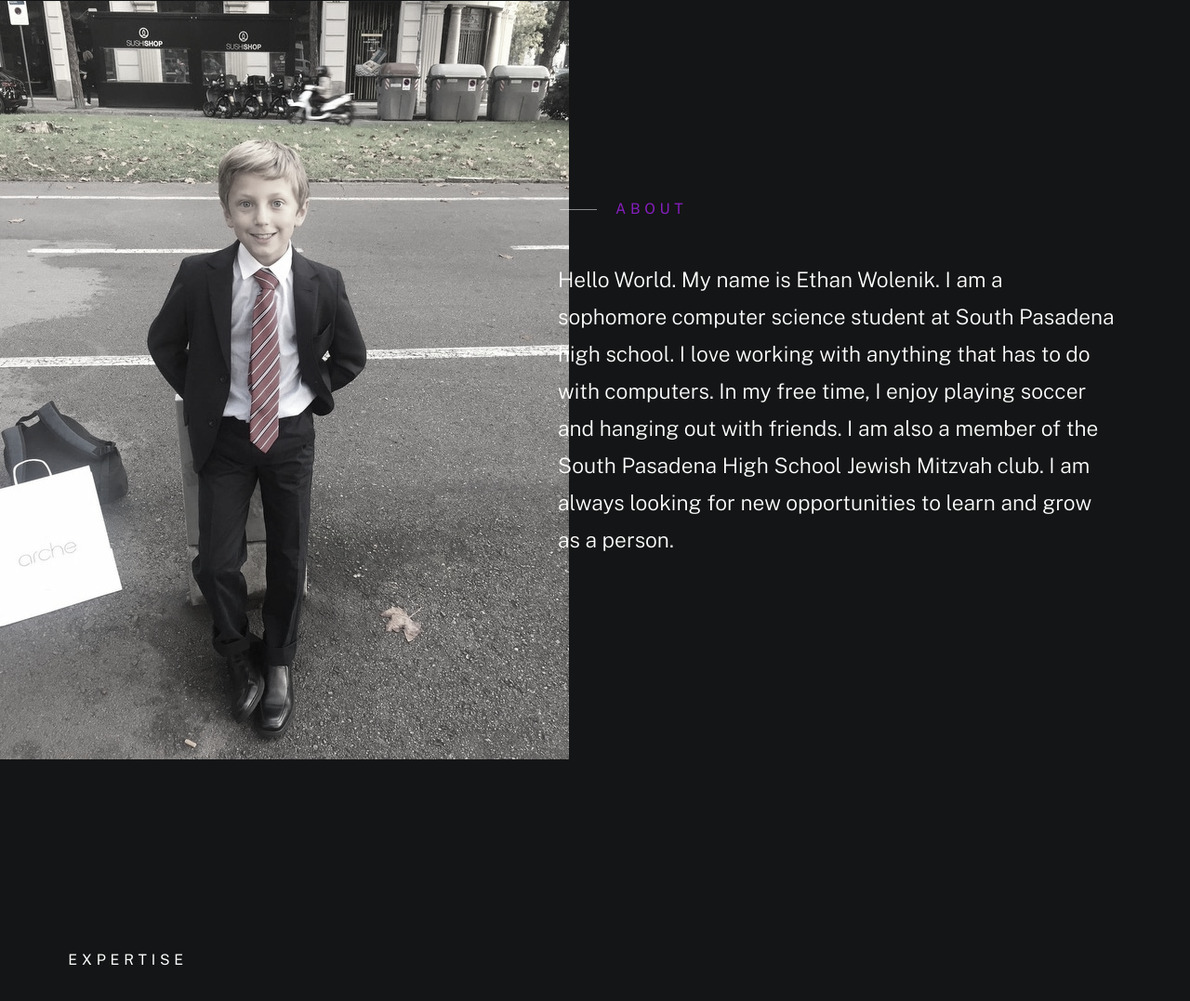
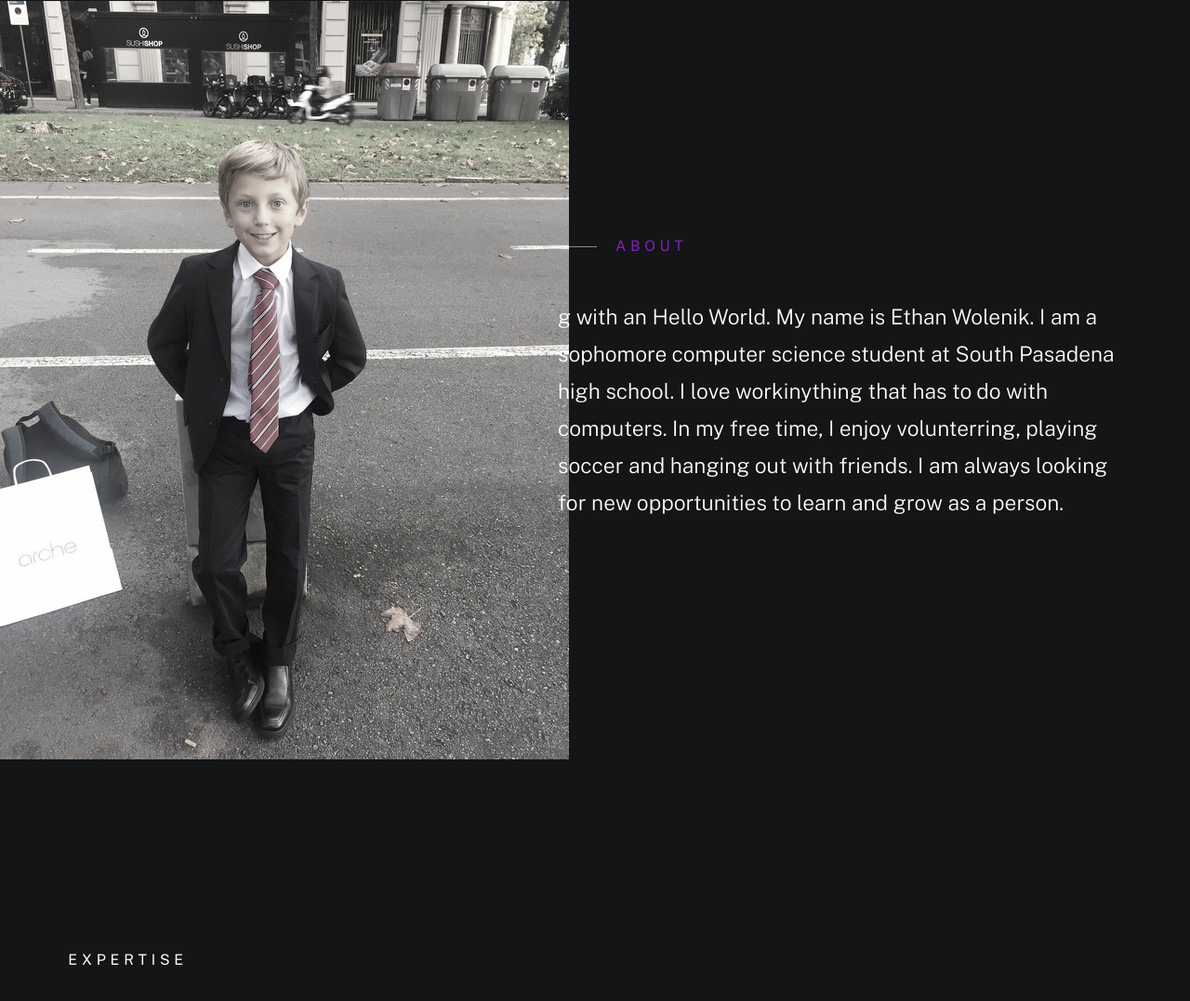
Before and after one commit to wolenik/site, a plain HTML site: page index.html in a window 1280 px wide. Shown: the part 1021-2098 px from the top of the page at 93% size. Drawn offline with nearby package versions, Linux system fonts and the light colour scheme; a web font is replaced by a local one.

Commit message:
Update index.html 2/26

```diff
--- a/index.html
+++ b/index.html
@@ -134,8 +134,8 @@
                             <h2 class="text-pretitle with-line" data-animate-el>
                                 About
                             </h2>
-                            <p class="attention-getter" data-animate-el>
-                                Hello World. My name is Ethan Wolenik. I am a sophomore computer science student at South Pasadena high school. I love working with anything that has to do with computers. In my free time, I enjoy playing soccer and hanging out with friends. I am also a member of the South Pasadena High School Jewish Mitzvah club. I am always looking for new opportunities to learn and grow as a person.
+                            <p class="attention-getter" data-animate-el>g with an
+                                Hello World. My name is Ethan Wolenik. I am a sophomore computer science student at South Pasadena high school. I love workinything that has to do with computers. In my free time, I enjoy volunterring, playing soccer and hanging out with friends.  I am always looking for new opportunities to learn and grow as a person.
                             </p>
 
                         </div>
```
